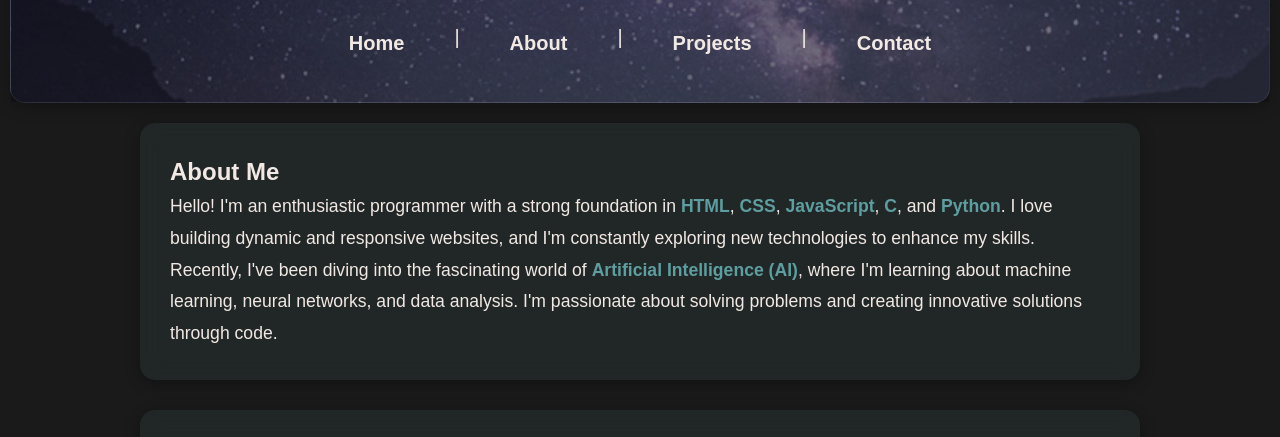
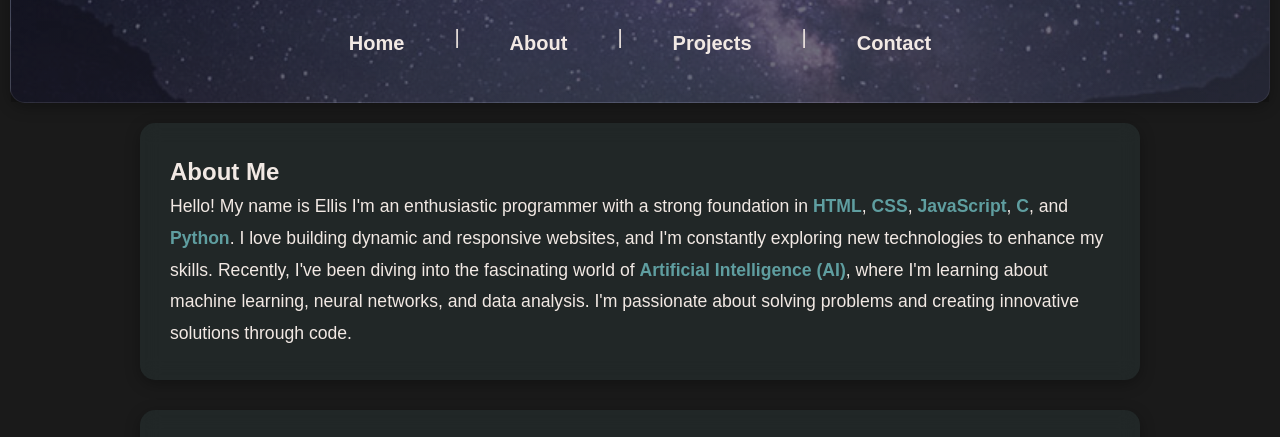
Before and after one commit to EllisOsuoha/LCU-COS-109, a plain HTML site: page index.html in a window 1280 px wide. Shown: the part 207-644 px from the top of the page. Drawn offline with Linux system fonts and the light colour scheme.

Commit message:
Update index.html

```diff
--- a/index.html
+++ b/index.html
@@ -29,7 +29,7 @@
         <section id="about">
             <h2>About Me</h2>
             <p>
-                Hello! I'm an enthusiastic programmer with a strong foundation in <strong>HTML</strong>, <strong>CSS</strong>, <strong>JavaScript</strong>, <strong>C</strong>, and <strong>Python</strong>. I love building dynamic and responsive websites, and I'm constantly exploring new technologies to enhance my skills. Recently, I've been diving into the fascinating world of <strong>Artificial Intelligence (AI)</strong>, where I'm learning about machine learning, neural networks, and data analysis. I'm passionate about solving problems and creating innovative solutions through code.
+                Hello! My name is Ellis I'm an enthusiastic programmer with a strong foundation in <strong>HTML</strong>, <strong>CSS</strong>, <strong>JavaScript</strong>, <strong>C</strong>, and <strong>Python</strong>. I love building dynamic and responsive websites, and I'm constantly exploring new technologies to enhance my skills. Recently, I've been diving into the fascinating world of <strong>Artificial Intelligence (AI)</strong>, where I'm learning about machine learning, neural networks, and data analysis. I'm passionate about solving problems and creating innovative solutions through code.
             </p>
         </section>
 
```
